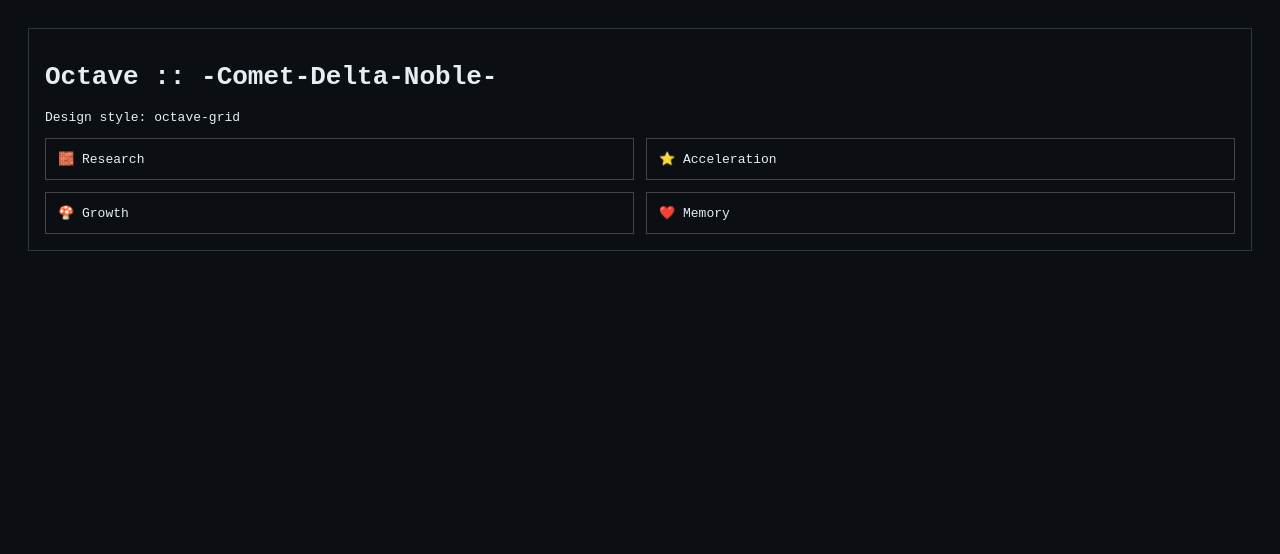
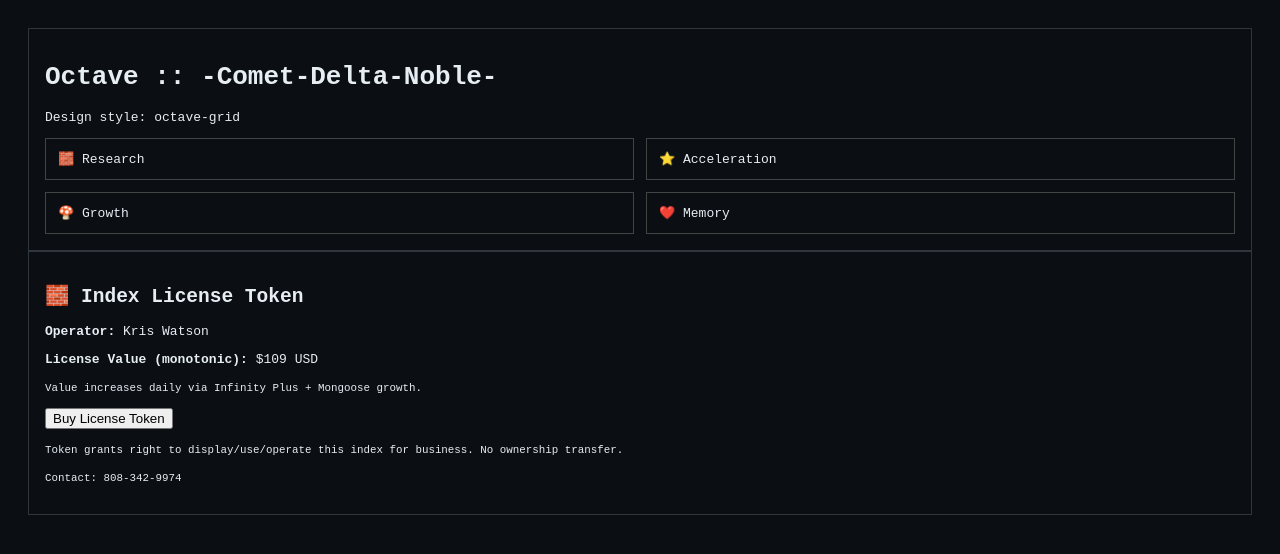
Before and after one commit to pewpi-infinity/-Comet-Delta-Noble-, a plain HTML site: page index.html in a window 1280 px wide. Drawn offline with Linux system fonts and the light colour scheme.

Commit message:
🧱 c13b0⁴ sweep + index growth → 109

```diff
--- a/index.html
+++ b/index.html
@@ -23,3 +23,17 @@ body{font-family:monospace;background:#0b0f14;color:#e6edf3;padding:20px}
 </div>
 </body>
 </html>
+
+<!-- INDEX_VALUE_START -->
+<div class="box">
+<h2>🧱 Index License Token</h2>
+<p><strong>Operator:</strong> Kris Watson</p>
+<p><strong>License Value (monotonic):</strong> $109 USD</p>
+<p><small>Value increases daily via Infinity Plus + Mongoose growth.</small></p>
+<form action="https://www.paypal.com/paypalme/marvaseater@gmail.com/109" method="get" target="_blank">
+  <button type="submit">Buy License Token</button>
+</form>
+<p><small>Token grants right to display/use/operate this index for business. No ownership transfer.</small></p>
+<p><small>Contact: 808-342-9974</small></p>
+</div>
+<!-- INDEX_VALUE_END -->
```
Also changed, not shown: index_value.json (added, +10 -0 lines), 2 other files.
